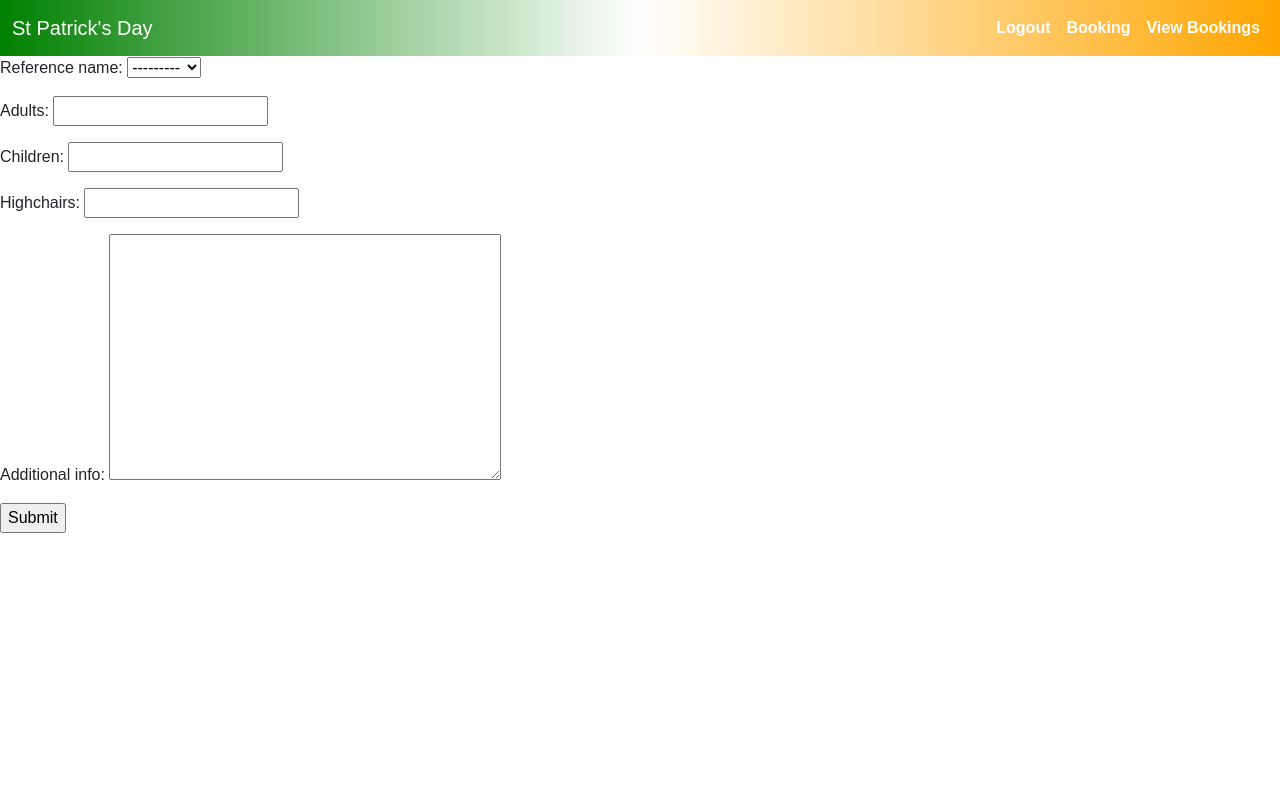
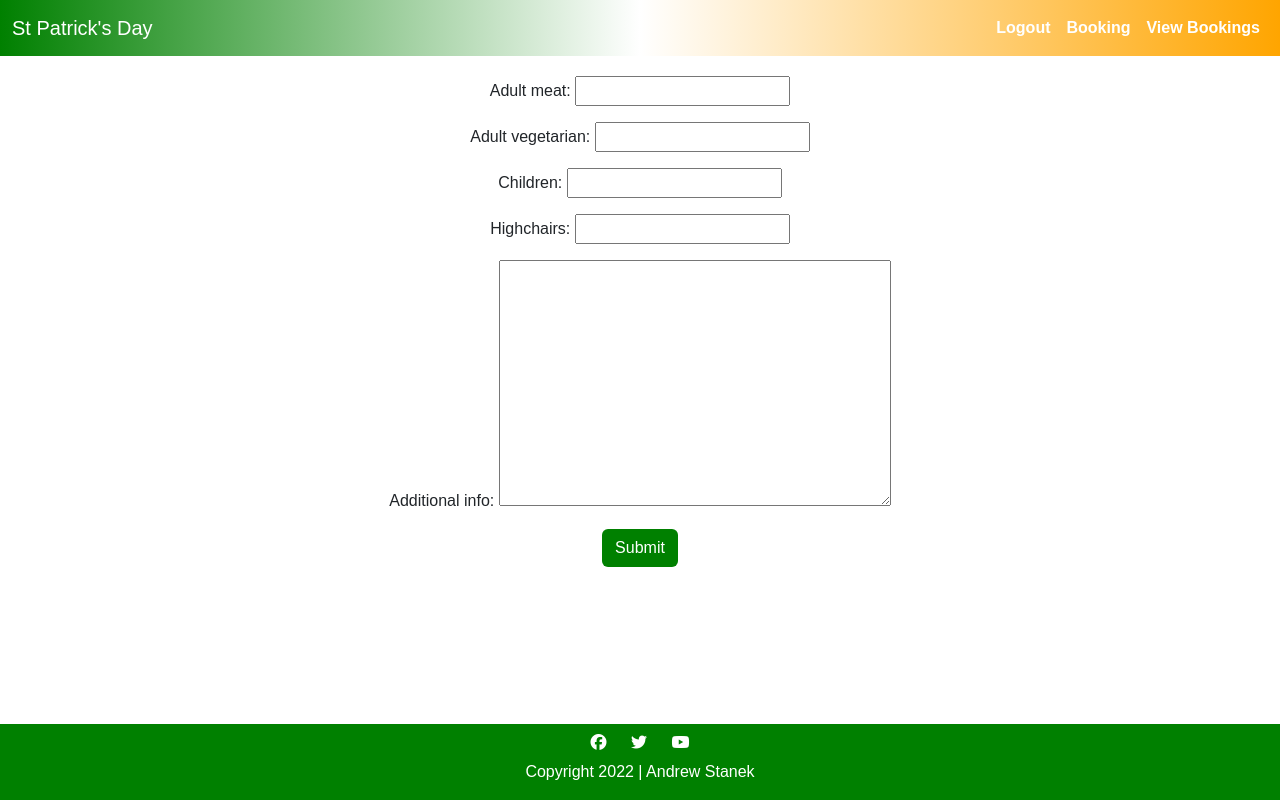
Before and after one commit to notandy82/st-patricks-banquet, a Django app: page /new-booking/ in a window 1280 px wide. Run offline with Django 3.2, Linux system fonts and the light colour scheme; the visitor is signed in with stand-in values (Sample User, id 1); data comes from the database, SQL or seed files in the repository; some libraries are stand-ins or nearby versions; some web fonts are replaced.

Commit message:
Add styling, footer, autoassign username to new booking

```diff
--- a/booking/admin.py
+++ b/booking/admin.py
@@ -1,10 +1,9 @@
 from django.contrib import admin
-from .models import Booking, Meal, Post
+from .models import Booking, Post
 
 admin.site.register(Booking)
-admin.site.register(Meal)
 admin.site.register(Post)
 
 
-class ArticleAdmin(admin.ModelAdmin):
+class BookingAdmin(admin.ModelAdmin):
     prepopulated_fields = {"slug": ("booking_number",)}
--- a/booking/forms.py
+++ b/booking/forms.py
@@ -5,7 +5,7 @@ class NewBooking(forms.ModelForm):
 
     class Meta:
         model = Booking
-        fields = ('reference_name', 'adults', 'children', 'highchairs',
+        fields = ('adult_meat', 'adult_vegetarian', 'children', 'highchairs',
          'additional_info')
 
 
--- a/booking/models.py
+++ b/booking/models.py
@@ -15,8 +15,9 @@ class DbLimitException(BaseException):
 class Booking(models.Model):
     """Model for selecting number of attendees for each booking"""
     booking_number = models.BigAutoField(primary_key=True)
-    reference_name = models.ForeignKey(User, on_delete=models.CASCADE)
-    adults = models.SmallIntegerField(null=False, blank=False)
+    reference_name = models.ForeignKey(User, on_delete=models.CASCADE, blank=True)
+    adult_meat = models.SmallIntegerField(null=False, blank=False)
+    adult_vegetarian = models.SmallIntegerField(null=False, blank=False)
     children = models.SmallIntegerField(null=True, blank=True)
     highchairs = models.SmallIntegerField(null=True, blank=True)
     payment = models.CharField(choices=PAID_CHOICES, default='Not Paid', max_length=12)
@@ -30,27 +31,6 @@ class Booking(models.Model):
     def __int__(self):
         return self.booking_number
 
-
-class Meal(models.Model):
-    """Model for meal choice for individual attendees"""
-    number = models.ForeignKey(Booking, on_delete=models.CASCADE)
-    name = models.CharField(max_length=30, null=False, blank=False)
-    food = models.CharField(max_length=1, choices=MEAL_CHOICES, null=False,
-                blank=False)
-    dairy = models.BooleanField(default=False)
-    gluten = models.BooleanField(default=False)
-    nuts = models.BooleanField(default=False)
-    peanuts = models.BooleanField(default=False)
-    egg = models.BooleanField(default=False)
-    shellfish = models.BooleanField(default=False)
-    soy = models.BooleanField(default=False)
-    created_on = models.DateTimeField(auto_now_add=True)
-
-    class Meta:
-        ordering = ['created_on']
-
-    def __str__(self):
-        return self.name
 
 
 class Post(models.Model):
--- a/booking/views.py
+++ b/booking/views.py
@@ -5,7 +5,7 @@ from django.views.generic.list import ListView
 from django.views import View
 from .models import Post, Booking
 from .forms import NewBooking, EditPost
-from django.contrib.auth.mixins import LoginRequiredMixin
+from django.contrib.auth.mixins import LoginRequiredMixin, UserPassesTestMixin
 
 
 
@@ -27,11 +27,23 @@ class BookingListView(LoginRequiredMixin, ListView):
     paginate_by = 10
 
 
+
+
 class AddBookingView(LoginRequiredMixin, CreateView):
     model: Booking
     form_class = NewBooking
     template_name = 'new-booking.html'
     success_url = '/booking-list/'
+
+    def dispatch(self, request, *args, **kwargs):
+        self.request = request
+        return super().dispatch(request, *args, **kwargs)
+
+    def form_valid(self, form):
+        obj = form.save(commit=False)
+        obj.reference_name = self.request.user
+        obj.save()
+        return super().form_valid(form)
 
 
 class PostEditView(LoginRequiredMixin, UpdateView):
--- a/static/css/style.css
+++ b/static/css/style.css
@@ -36,8 +36,47 @@ body {
     font-weight: bold;
 }
 
+.details {
+    border-style: double;
+    max-width: 40%;
+    padding-bottom: 15px;
+    margin-top: 20px;
+}
+
+.book-form {
+    border-style: single;
+    max-width:60%;
+    padding-top: 20px;
+}
+
+footer {
+    color: white;
+    background-color: green;
+    position: absolute;
+    bottom: 0px;
+    width: 100%;
+    text-align: center;
+}
+
+.icons {
+    color: white;
+    padding: 10px;
+}
+
 @media only screen and (max-width: 1230px) {
-    .bg-custom-1{
+    .bg-custom-1 {
         background-image: linear-gradient(to right, green, green);
     }
 }
+
+@media only screen and (max-width: 990px) {
+    .details {
+        max-width: 60%;
+    }
+}
+
+@media only screen and (max-width: 540px) {
+    .details {
+        max-width: 90%;
+    }
+}
--- a/templates/account/login.html
+++ b/templates/account/login.html
@@ -3,7 +3,7 @@
 {% load i18n %}
 {% load account socialaccount %}
 
-{% block head_title %}{% trans "Sign In" %}{% endblock %}
+{% block title %}{% trans "Sign In" %}{% endblock %}
 
 {% block body %}
 
@@ -19,7 +19,6 @@
   </div>
   <div class="row">
     <div class="col-md-8 mt-3 offset-md-2">
-
       <form class="login" method="POST" action="{% url 'account_login' %}">
         {% csrf_token %}
         {{ form.as_p }}
--- a/templates/base.html
+++ b/templates/base.html
@@ -51,4 +51,17 @@
 
 
 </body>
+<footer>
+    <div>
+        <a href="https://www.facebook.com/norwegianirishsociety" target="_blank" rel="noopener" title="Link opens in a new tab"><i class="fab fa-facebook icons"></i></a>
+        <a href="https://twitter.com/NorwegianIrSoc?fbclid=IwAR2NwjO8uKURnclzF_0NrIy5MgCGj0OtBp-7cLvGZFdV1_8pzQ4-gHYj894" target="_blank" rel="noopener" title="Link opens in a new tab"><i class="fab fa-brands fa-twitter icons"></i></a>
+        <a href="https://www.youtube.com/channel/UCJXXL4llcxK9chTO6aBuDhQ" target="_blank" rel="noopener" title="Link opens in a new tab"><i class="fab fa-brands fa-youtube icons"></i></a>
+    </div>
+    <div>
+        <p class="text-center">Copyright 2022 | Andrew Stanek</p>
+    </div>
+</footer>
+
+<!-- font awesome script -->
+<script src="https://kit.fontawesome.com/a384970ec9.js" crossorigin="anonymous"></script>
 </html>
--- a/templates/booking-list.html
+++ b/templates/booking-list.html
@@ -18,8 +18,10 @@
                                 <p>{{ booking.payment }}</p>
                                 <p>Additional Information: {{ booking.additional_info }}</p>
                             </div>
-                            <button></button>
-                            <button></button>
+                            <div>
+                                <span><button class="btn green-button">Update</button></span>
+                                <span><button class="btn btn-danger">Delete</button></span>
+                            </div>
                         </div>
 
                     {% endfor %}
--- a/templates/index.html
+++ b/templates/index.html
@@ -3,7 +3,7 @@
 
 {% block body %}
 <div class="container">
-    <div class="container text-center">
+    <div class="container text-center details">
         {% for post in posts %}
             <h1 id="title">{{ post.event }}</h1>
             <h3>{{ post.location }}</h3>
--- a/templates/new-booking.html
+++ b/templates/new-booking.html
@@ -1,11 +1,13 @@
 {% extends "base.html" %}
 {% block title %}New Booking{% endblock %}
 
+
 {% block body %}
+<div class="container text-center book-form">
     <form method="post">
         {% csrf_token %}
         {{ form.as_p }}
-        <input type="submit">
+        <input type="submit" class="btn green-button">
     </form>
-
+</div>
 {% endblock %}
```
Also changed, not shown: templates/account/logout.html (+13 -4 lines), templates/account/signup.html (+13 -4 lines), booking/migrations/0024_alter_booking_reference_name.py (added), booking/migrations/0025_delete_meal.py (added), booking/migrations/0026_auto_20220808_1120.py (added).
